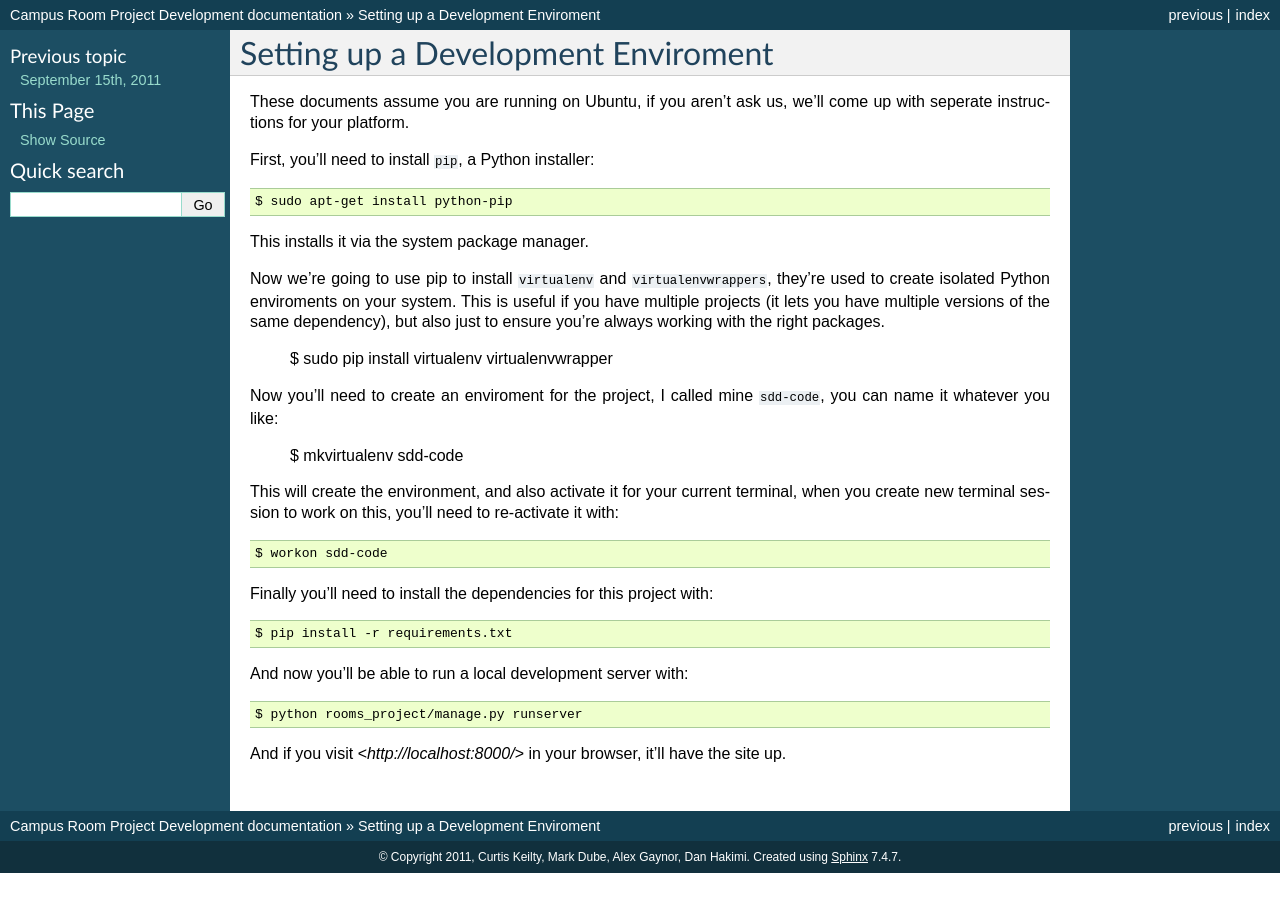
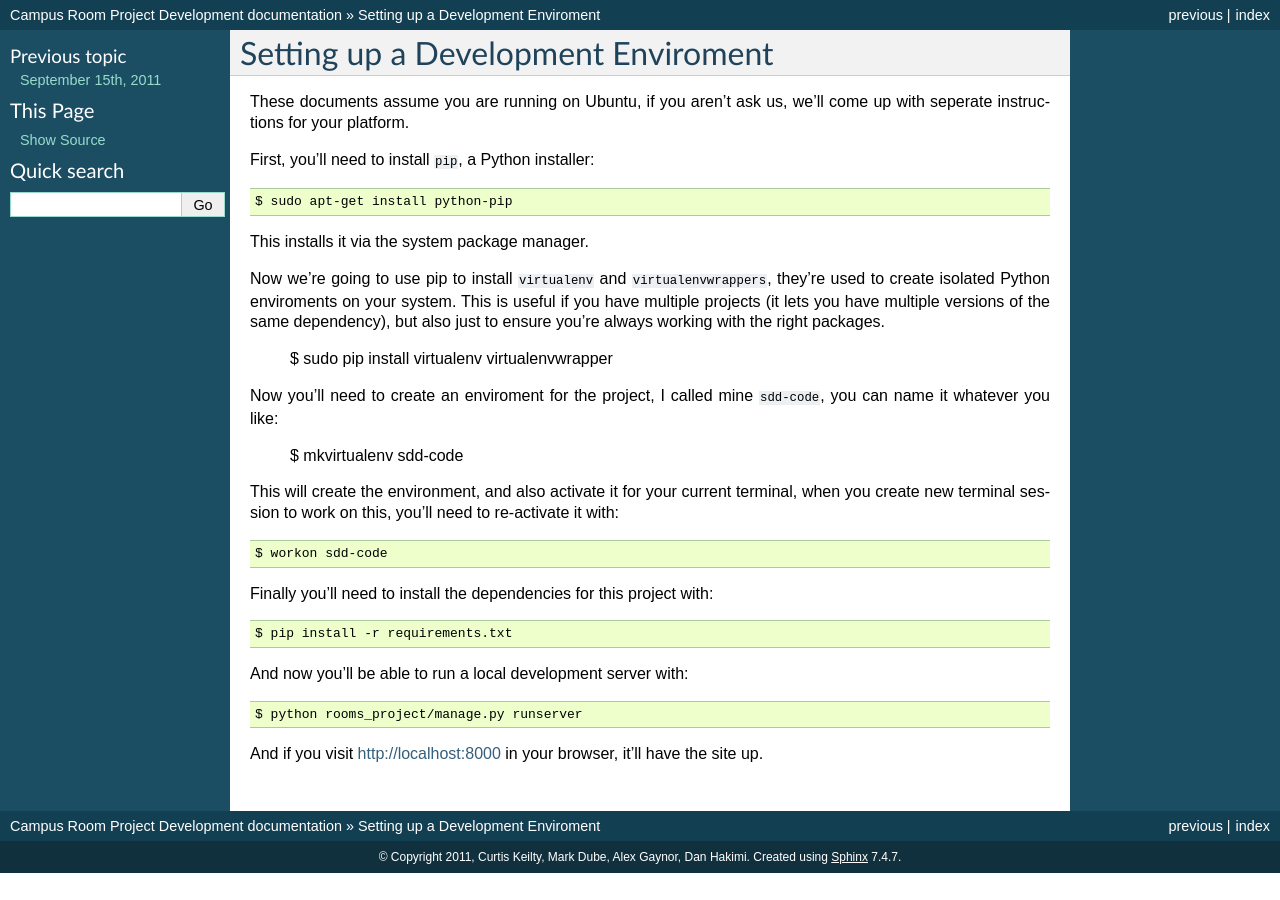
Before and after one commit to DanHakimi/Rooms, a Sphinx documentation site: the page built from docs/development/setting_up_enviroment.rst, in a window 1280 px wide. Built offline with Sphinx 7.4.7, drawn with Linux system fonts in a browser that asks for light colours.

Commit message:
finally fix formatting

```diff
--- a/docs/development/setting_up_enviroment.rst
+++ b/docs/development/setting_up_enviroment.rst
@@ -37,5 +37,5 @@ And now you'll be able to run a local development server with::
 
     $ python rooms_project/manage.py runserver
 
-And if you visit `<http://localhost:8000/>` in your browser, it'll have the
+And if you visit http://localhost:8000 in your browser, it'll have the
 site up.
```
